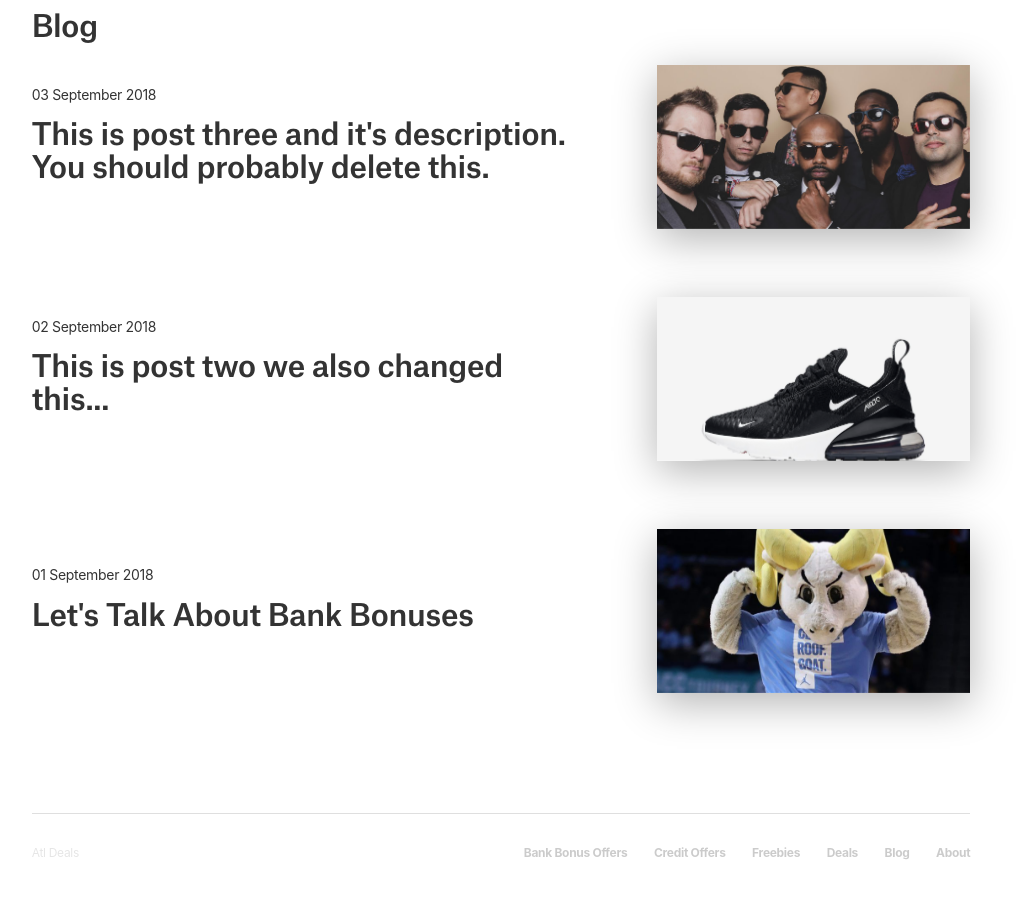
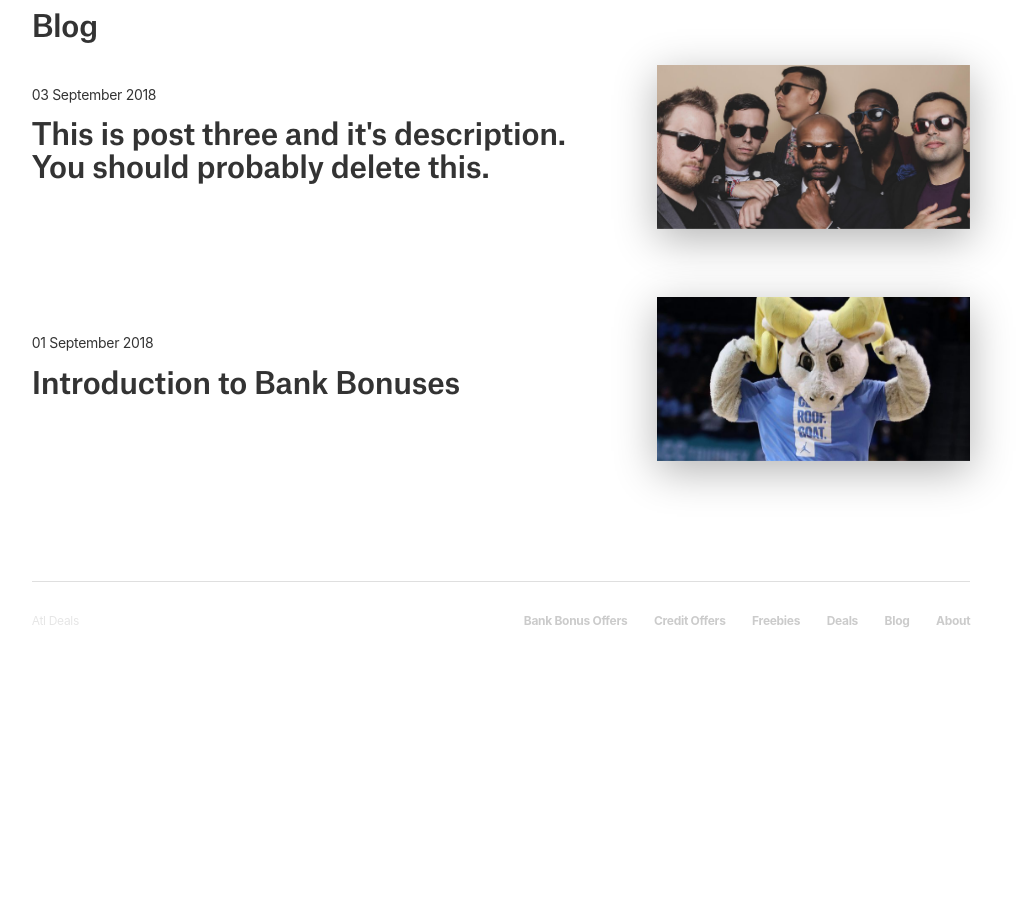
Before and after one commit to ohiosveryown/atldeals, a Jekyll site: the page built from index.html, in a window 1280 px wide and 900 px high, scrolled down 1154 px. Shown: the whole window, without its empty margins (139-1160 px from the left). Built offline with Jekyll 4.4.1, drawn with Linux system fonts in a browser that asks for light colours; nearby versions of some CDN libraries; after the commit the page ends 1822 px from its top, so only the background shows below that.

Commit message:
Updated Sea and 3 other files

```diff
--- a/_posts/2018-09-01-post-one.markdown
+++ b/_posts/2018-09-01-post-one.markdown
@@ -5,9 +5,9 @@
 categories:
 - new
 - blog
-postTitle: Let's Talk About Bank Bonuses
-icon: "\U0001F4B3"
-description: Let's Talk About Bank Bonuses
+postTitle: Introduction to Bank Bonuses
+icon:
+description: Introduction to Bank Bonuses
 image: "/uploads/goat.jpg"
 layout: post
 ---
```
Also changed, not shown: _posts/2018-09-02-post-two.markdown (+7 -8 lines), _uploads/pretty.jpg (added), _uploads/sea.jpg (added).
